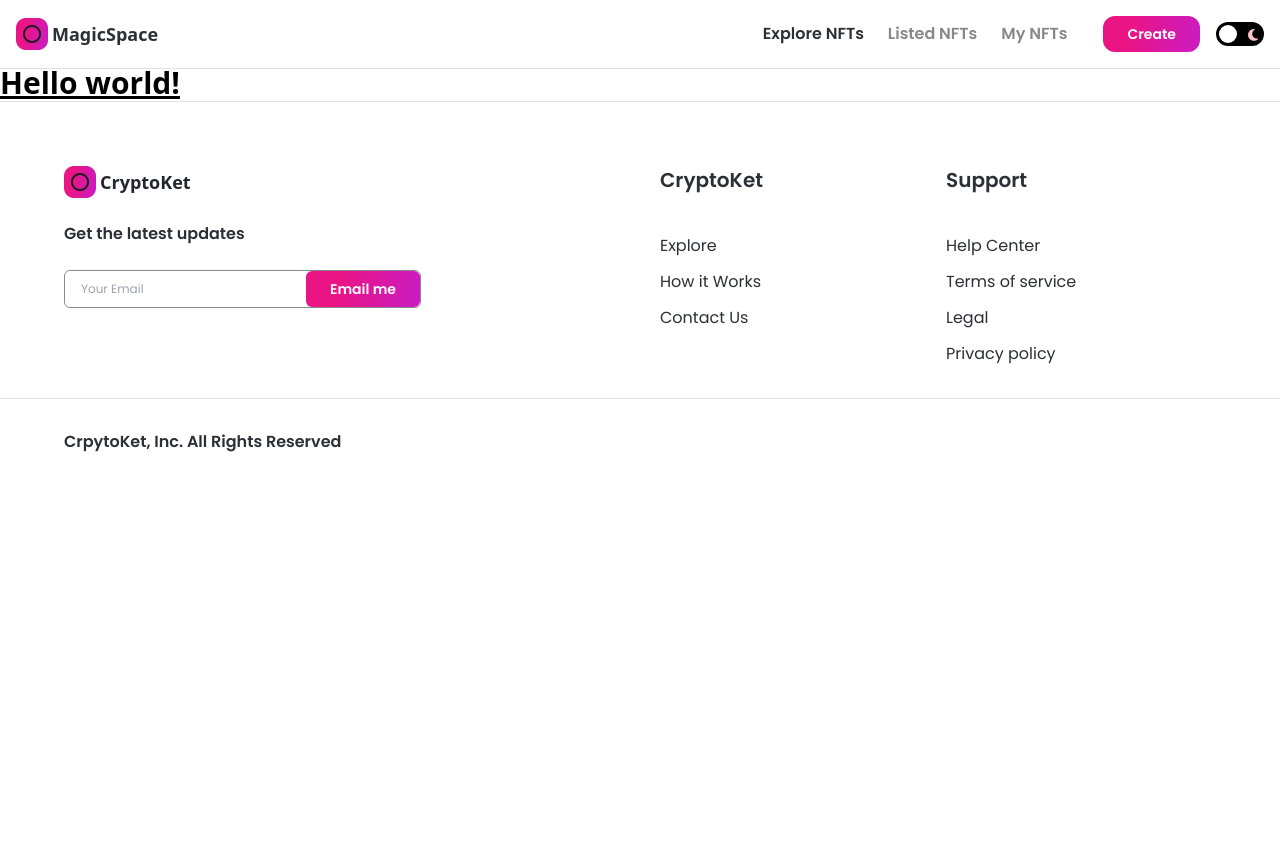
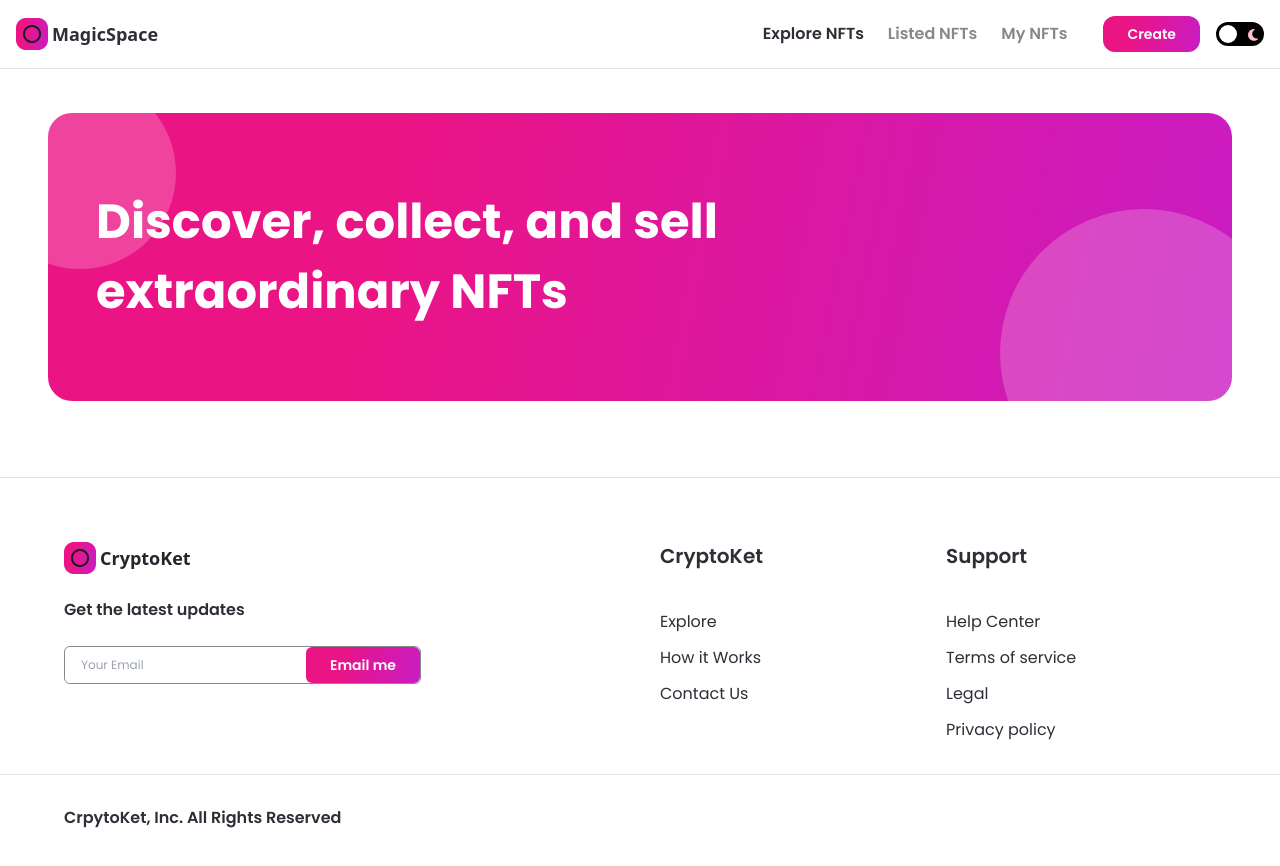
Before and after one commit to Joseeph5/NFT-Marketplace, a Next.js app: page / in a window 1280 px wide. Shown: the top 866 px of the page. Before the commit the page ends 800 px from the top, so only its background shows below. Built offline with nearby package versions, Linux system fonts and the light colour scheme.

Commit message:
setup banner component

```diff
--- /dev/null
+++ b/components/Banner.tsx
@@ -0,0 +1,20 @@
+import React from 'react';
+
+interface BannerProps {
+  name: JSX.Element[];
+  childStyles: string;
+  parentStyle: string;
+}
+
+const Banner = ({ name, childStyles, parentStyle }: BannerProps) => (
+  <div
+    className={`relative w-full flex items-center z-0 overflow-hidden nft-gradient ${parentStyle}`}>
+    <p className={`font-bold text-5xl text-white font-poppins leading-70 ${childStyles}`}>
+      {name}
+    </p>
+    <div className="absolute w-48 h-48 sm:w-32 sm:h-32 rounded-full -top-9 -left-16 -z-5 white-bg" />
+    <div className="absolute w-72 h-72 sm:w-56 sm:h-56 rounded-full -bottom-24 -right-14 -z-5 white-bg" />
+  </div>
+);
+
+export default Banner;
--- a/components/index.ts
+++ b/components/index.ts
@@ -1,5 +1,6 @@
-import NavBar from '../components/NavBar';
-import Footer from '../components/Footer';
-import Button from '../components/Button';
+import NavBar from './NavBar';
+import Footer from './Footer';
+import Button from './Button';
+import Banner from './Banner';
 
-export { NavBar, Footer, Button };
+export { NavBar, Footer, Button, Banner };
--- a/pages/index.tsx
+++ b/pages/index.tsx
@@ -2,8 +2,24 @@ import type { NextPage } from 'next';
 import Head from 'next/head';
 import Image from 'next/image';
 
+import { Banner } from '../components';
+
 const Home: NextPage = () => {
-  return <h1 className='text-3xl font-bold underline'>Hello world!</h1>;
+  return (
+    <div className="flex justify-center sm:px-4 p-12">
+      <div className="w-full minmd:w-4/5">
+        <Banner
+          name={
+            <>
+              Discover, collect, and sell <br /> extraordinary NFTs
+            </>
+          }
+          childStyles="md:text-4xl sm:text-2xl xs:text-xl text-left"
+          parentStyle="justify-start mb-7 h-72 sm:h-60 p-12 xs:p-4 xs:h-44 rounded-3xl"
+        />
+      </div>
+    </div>
+  );
 };
 
 export default Home;
```
